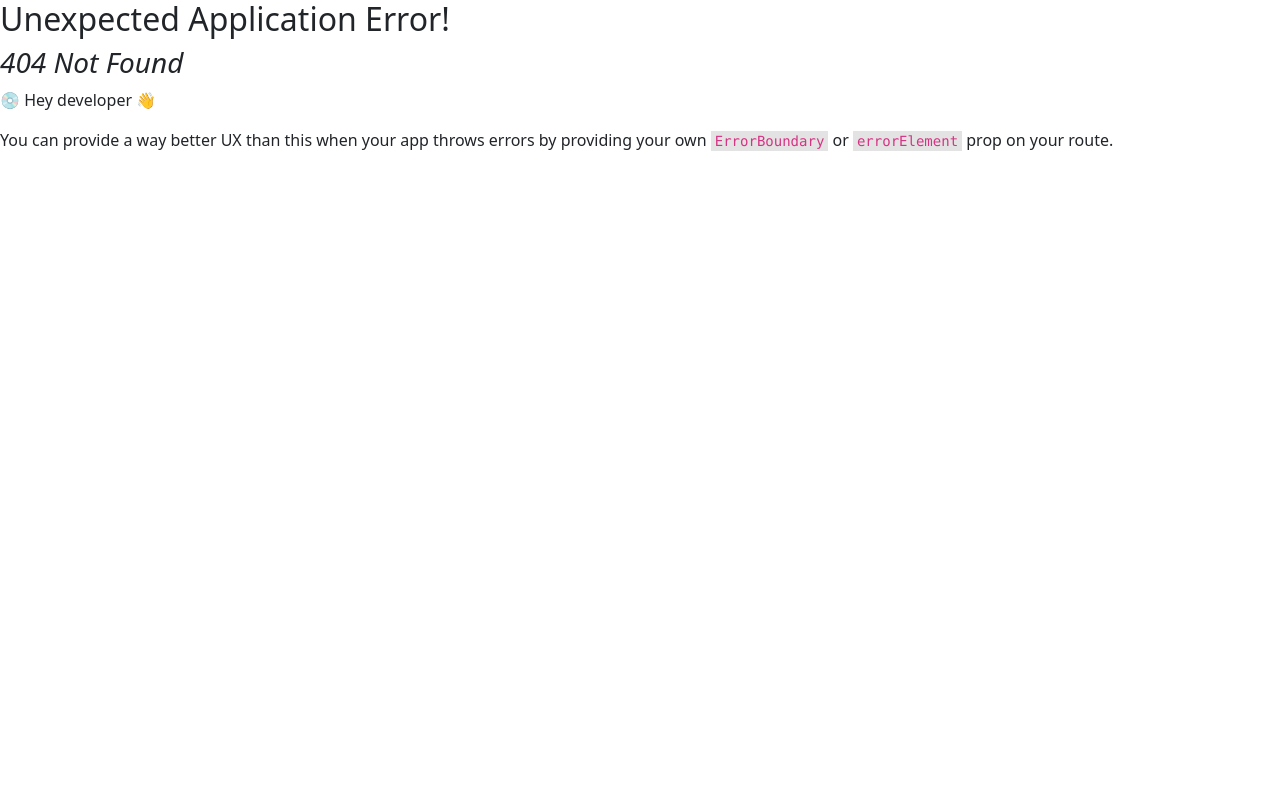
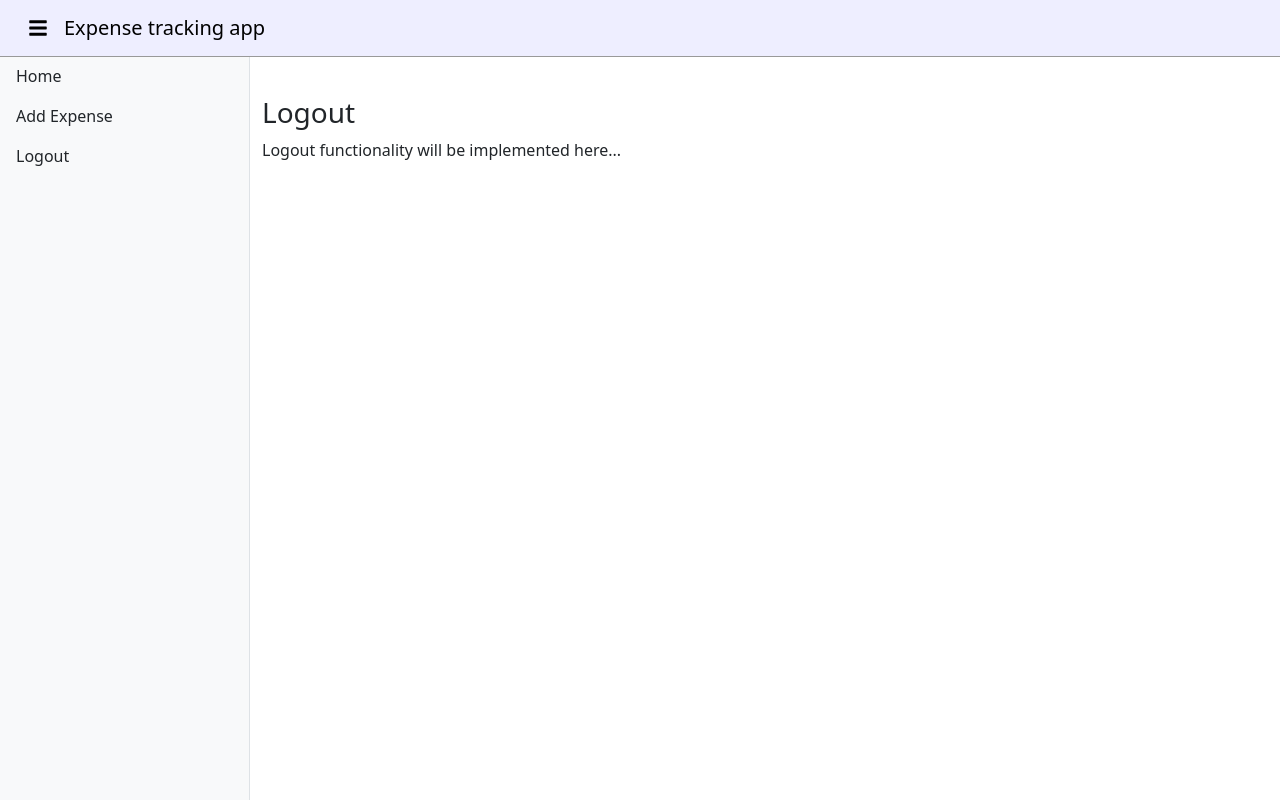
Before and after one commit to Satta-Massagana/Education_Python_4_semester, a React (Vite) app in the folder frontend/: page /#/logout in a window 1280 px wide. Before the commit this address had no page. Built offline with nearby package versions, Linux system fonts and the light colour scheme.

Commit message:
add left panel

```diff
--- a/frontend/package.json
+++ b/frontend/package.json
@@ -14,6 +14,7 @@
     "react": "^18.3.1",
     "react-bootstrap": "^2.10.6",
     "react-dom": "^18.3.1",
+    "react-icons": "^5.5.0",
     "react-router-dom": "^7.0.1",
     "zustand": "^5.0.2"
   },
--- a/frontend/src/layout/app-header.scss
+++ b/frontend/src/layout/app-header.scss
@@ -2,4 +2,19 @@
 .app-header {
   background-color: #eeeeff;
   border-bottom: 1px solid #999999;
+
+  .burger-button {
+    border: none;
+    background: transparent;
+    padding: 8px;
+    display: flex;
+    align-items: center;
+    cursor: pointer;
+    margin-left: 20px;
+    margin-right: 20px;
+
+    &:hover {
+      opacity: 0.7;
+    }
+  }
 }
--- a/frontend/src/layout/app-header.tsx
+++ b/frontend/src/layout/app-header.tsx
@@ -1,24 +1,26 @@
+
 import { FC } from "react";
 import { Container, Nav, Navbar } from "react-bootstrap";
-
+import { Link } from "react-router-dom";
+import { FaBars } from "react-icons/fa";
 import './app-header.scss';
 
-const AppHeader: FC = () => {
+interface AppHeaderProps {
+  toggleSidePanel: () => void;
+}
 
-  return <Navbar expand="lg" className="app-header">
-    <Container>
-      <Navbar.Brand href="/#/" className="header-title">
+const AppHeader: FC<AppHeaderProps> = ({ toggleSidePanel }) => {
+  return <Navbar expand="lg" className="app-header fixed-top">
+      <button
+        className="me-2 burger-button"
+        onClick={toggleSidePanel}
+      >
+        <FaBars size={20} />
+      </button>
+      <Navbar.Brand as={Link} to="/" className="header-title">
         Expense tracking app
       </Navbar.Brand>
-      <Navbar.Toggle />
-      <Navbar.Collapse className="justify-content-end">
-        <Nav>
-          <Nav.Link href="/#/about">About</Nav.Link>
-        </Nav>
-      </Navbar.Collapse>
-    </Container>
   </Navbar>
-
 }
 
 export default AppHeader;
--- /dev/null
+++ b/frontend/src/layout/app-layout.scss
@@ -0,0 +1,41 @@
+.app-wrapper {
+  display: flex;
+  min-height: 100vh;
+  padding-top: 56px;
+}
+
+.side-panel {
+  width: 250px;
+  min-width: 250px;
+  background: #f8f9fa;
+  border-right: 1px solid #dee2e6;
+  transition: all 0.3s ease-in-out;
+  transform: translateX(0);
+
+  &.closed {
+    transform: translateX(-250px);
+    min-width: 0;
+    width: 0;
+  }
+
+  .nav-link {
+    padding: 0.5rem 1rem;
+    color: #212529;
+
+    &:hover {
+      background: #e9ecef;
+    }
+  }
+}
+
+.container {
+  flex: 1;
+  padding: 20px;
+  transition: all 0.3s ease-in-out;
+  margin-left: 0;
+  width: calc(100% - 250px);
+
+  &.panel-closed {
+    width: 100%;
+  }
+}
--- a/frontend/src/layout/app-layout.tsx
+++ b/frontend/src/layout/app-layout.tsx
@@ -1,16 +1,32 @@
-import { FC } from "react";
-import { Outlet } from "react-router-dom";
+
+import { FC, useState } from "react";
+import { Outlet, Link } from "react-router-dom";
+import { Nav } from "react-bootstrap";
 import AppHeader from "./app-header";
+import './app-layout.scss';
 
-const  AppLayout: FC = () => {
+const AppLayout: FC = () => {
+  const [isPanelOpen, setIsPanelOpen] = useState(true);
 
-  return <div className="app-wrapper">
-    <AppHeader />
-    <div className="container">
-      <Outlet />
+  const toggleSidePanel = () => {
+    setIsPanelOpen(!isPanelOpen);
+  };
+
+  return (
+    <div className="app-wrapper">
+      <AppHeader toggleSidePanel={toggleSidePanel} />
+      <div className={`side-panel ${!isPanelOpen ? 'closed' : ''}`}>
+        <Nav className="flex-column">
+          <Nav.Link as={Link} to="/">Home</Nav.Link>
+          <Nav.Link as={Link} to="/add-expense">Add Expense</Nav.Link>
+          <Nav.Link as={Link} to="/logout">Logout</Nav.Link>
+        </Nav>
+      </div>
+      <div className={`container ${!isPanelOpen ? 'panel-closed' : ''}`}>
+        <Outlet />
+      </div>
     </div>
-  </div>;
-
+  );
 }
 
-export default AppLayout
+export default AppLayout;
--- /dev/null
+++ b/frontend/src/pages/add-expense/add-expense-page.tsx
@@ -0,0 +1,11 @@
+
+import { FC } from "react";
+
+const AddExpensePage: FC = () => {
+  return <div className="app-page">
+    <h3>Add Expense</h3>
+    <p>Add expense form will be here...</p>
+  </div>
+}
+
+export default AddExpensePage;
--- /dev/null
+++ b/frontend/src/pages/logout/logout-page.tsx
@@ -0,0 +1,11 @@
+
+import { FC } from "react";
+
+const LogoutPage: FC = () => {
+  return <div className="app-page">
+    <h3>Logout</h3>
+    <p>Logout functionality will be implemented here...</p>
+  </div>
+}
+
+export default LogoutPage;
```
Also changed, not shown: frontend/src/app-router.tsx (+8 -3 lines), 1 other file (tests, documents, lock files or other folders).
